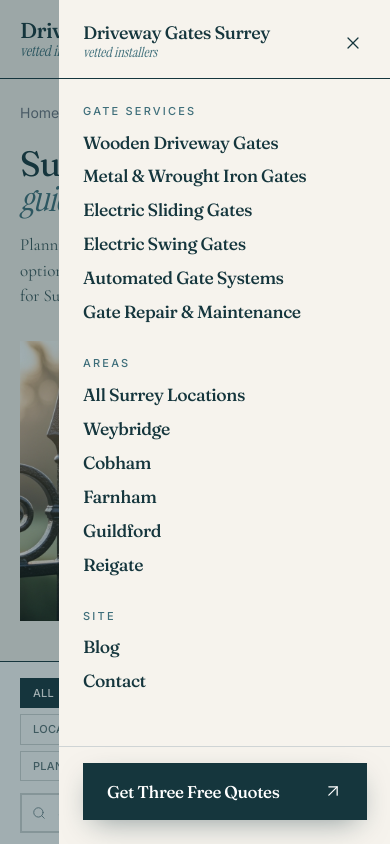
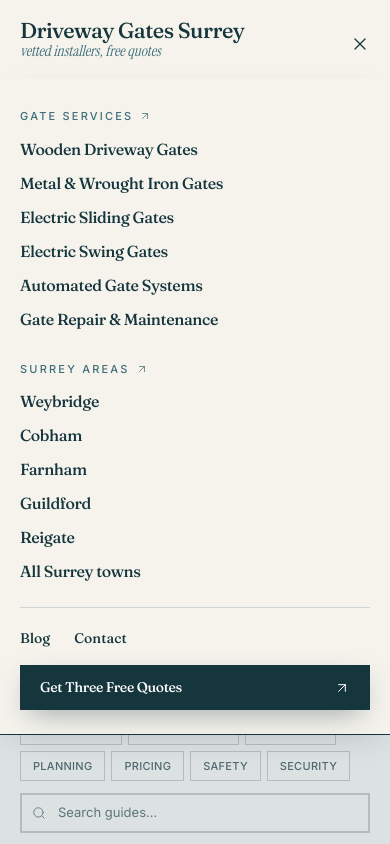
Before and after one commit to nahadgur/drivewaygatessurrey, a Next.js app: page /blog in a window 390 px wide. Both pictures are taken after a click on the button "Open menu". Shown: the top 844 px of the page. Built offline with nearby package versions, Linux system fonts and the light colour scheme.

Commit message:
Add files via upload

```diff
--- a/app/globals.css
+++ b/app/globals.css
@@ -175,3 +175,20 @@ a:focus-visible {
   from { opacity: 1; transform: scale(1) translateY(0); }
   to   { opacity: 0; transform: scale(0.9) translateY(20px); }
 }
+
+/* =========================================================
+   MENU DROPDOWN — gentler, purpose-built for the header
+   slide-down panel. Pure translateY + opacity so there's no
+   scale-fighting with fixed positioning.
+   ========================================================= */
+.menu-slide-down { animation: menu-slide-down 0.28s cubic-bezier(0.16, 1, 0.3, 1) forwards; }
+.menu-backdrop-in { animation: menu-backdrop-in 0.28s ease-out forwards; }
+
+@keyframes menu-slide-down {
+  from { opacity: 0; transform: translateY(-12px); }
+  to   { opacity: 1; transform: translateY(0); }
+}
+@keyframes menu-backdrop-in {
+  from { opacity: 0; }
+  to   { opacity: 1; }
+}
--- a/components/Header.tsx
+++ b/components/Header.tsx
@@ -9,9 +9,10 @@ interface HeaderProps {
   onOpenModal?: () => void;
 }
 
-const NAV_SECTIONS: { title: string; links: { label: string; href: string }[] }[] = [
+const NAV_SECTIONS: { title: string; titleHref?: string; links: { label: string; href: string }[] }[] = [
   {
     title: 'Gate Services',
+    titleHref: '/services/',
     links: [
       { label: 'Wooden Driveway Gates', href: '/services/wooden-driveway-gates/' },
       { label: 'Metal & Wrought Iron Gates', href: '/services/metal-driveway-gates/' },
@@ -22,21 +23,15 @@ const NAV_SECTIONS: { title: string; links: { label: string; href: string }[] }[
     ],
   },
   {
-    title: 'Areas',
+    title: 'Surrey Areas',
+    titleHref: '/location/',
     links: [
-      { label: 'All Surrey Locations', href: '/location/' },
       { label: 'Weybridge', href: '/location/weybridge/' },
       { label: 'Cobham', href: '/location/cobham/' },
       { label: 'Farnham', href: '/location/farnham/' },
       { label: 'Guildford', href: '/location/guildford/' },
       { label: 'Reigate', href: '/location/reigate/' },
-    ],
-  },
-  {
-    title: 'Site',
-    links: [
-      { label: 'Blog', href: '/blog/' },
-      { label: 'Contact', href: '/contact/' },
+      { label: 'All Surrey towns', href: '/location/' },
     ],
   },
 ];
@@ -91,60 +86,67 @@ export function Header({ onOpenModal }: HeaderProps) {
           </button>
         </nav>
 
-        {/* Mobile/tablet hamburger — hidden on lg+ */}
+        {/* Mobile/tablet menu toggle — hidden on lg+ */}
         <button
-          onClick={() => setMenuOpen(true)}
-          aria-label="Open menu"
+          onClick={() => setMenuOpen(!menuOpen)}
+          aria-label={menuOpen ? 'Close menu' : 'Open menu'}
           aria-expanded={menuOpen}
           className="lg:hidden mb-1 p-1 -mr-1 focus-visible:outline-none focus-visible:ring-2 focus-visible:ring-teal-brand"
         >
+          {menuOpen ? (
+            <X className="w-5 h-5" strokeWidth={1.5} />
+          ) : (
             <Menu className="w-5 h-5" strokeWidth={1.5} />
+          )}
         </button>
       </div>
 
-      {/* SLIDE-IN MENU PANEL */}
+      {/* SLIDE-DOWN MENU — attaches below the header, not a full-viewport modal */}
       {menuOpen && (
         <>
+          {/* Subtle backdrop — lighter than modal, doesn't fully darken */}
           <button
             aria-label="Close menu"
-            className="fixed inset-0 bg-teal-ink/40 z-40 animate-backdrop-in"
+            tabIndex={-1}
+            className="fixed inset-0 top-[88px] bg-teal-ink/15 z-40 menu-backdrop-in lg:hidden"
             onClick={() => setMenuOpen(false)}
           />
+
+          {/* The panel itself */}
           <div
             ref={panelRef}
-            className="fixed top-0 right-0 h-full w-[85%] max-w-md bg-paper z-50 flex flex-col modal-in"
+            className="absolute left-0 right-0 top-full bg-paper border-b border-teal-ink z-50 menu-slide-down lg:hidden shadow-[0_10px_30px_-10px_rgba(21,54,61,0.15)]"
             role="dialog"
             aria-modal="true"
+            aria-label="Navigation menu"
           >
-            <div className="flex items-center justify-between px-6 pt-6 pb-4 border-b border-teal-ink">
-              <div>
-                <div className="font-display text-lg leading-none tracking-tight text-teal-ink" style={{ fontWeight: 500 }}>
-                  Driveway Gates Surrey
-                </div>
-                <div className="font-editorial italic text-sm text-teal-brand">vetted installers</div>
-              </div>
-              <button
+            <nav className="editorial-container-wide py-6 md:py-8">
+              {/* Two-column layout on wider phones / tablets */}
+              <div className="grid grid-cols-1 md:grid-cols-2 gap-y-6 md:gap-y-0 md:gap-x-10">
+                {NAV_SECTIONS.map((section) => (
+                  <div key={section.title}>
+                    {/* Section header — itself a link to the hub page */}
+                    {section.titleHref ? (
+                      <Link
+                        href={section.titleHref}
                         onClick={() => setMenuOpen(false)}
-                aria-label="Close menu"
-                className="p-1 focus-visible:outline-none focus-visible:ring-2 focus-visible:ring-teal-brand"
+                        className="text-[11px] tracking-[0.2em] uppercase text-teal-brand font-medium mb-3 inline-flex items-center gap-1.5 hover:text-teal-ink transition-colors"
                       >
-                <X className="w-5 h-5" strokeWidth={1.5} />
-              </button>
-            </div>
-
-            <nav className="flex-1 overflow-y-auto px-6 py-6">
-              {NAV_SECTIONS.map((section) => (
-                <div key={section.title} className="mb-8 last:mb-0">
+                        {section.title}
+                        <ArrowUpRight className="w-3 h-3" strokeWidth={1.5} />
+                      </Link>
+                    ) : (
                       <div className="text-[11px] tracking-[0.2em] uppercase text-teal-brand font-medium mb-3">
                         {section.title}
                       </div>
-                  <ul className="space-y-3">
+                    )}
+                    <ul className="space-y-2.5">
                       {section.links.map((link) => (
                         <li key={link.href}>
                           <Link
                             href={link.href}
                             onClick={() => setMenuOpen(false)}
-                          className="font-display text-[1.1rem] leading-tight tracking-tight text-teal-ink hover:text-teal-brand transition-colors flex items-center gap-2"
+                            className="font-display text-[1rem] md:text-[1.05rem] leading-tight tracking-tight text-teal-ink hover:text-teal-brand transition-colors"
                             style={{ fontWeight: 500 }}
                           >
                             {link.label}
@@ -154,17 +156,37 @@ export function Header({ onOpenModal }: HeaderProps) {
                     </ul>
                   </div>
                 ))}
-            </nav>
+              </div>
 
-            <div className="px-6 pt-4 pb-6 border-t border-teal-line">
+              {/* Compact footer row — Blog, Contact, CTA */}
+              <div className="mt-6 pt-5 border-t border-teal-line flex flex-col sm:flex-row gap-4 sm:items-center sm:justify-between">
+                <div className="flex gap-6">
+                  <Link
+                    href="/blog/"
+                    onClick={() => setMenuOpen(false)}
+                    className="font-display text-[14px] text-teal-ink hover:text-teal-brand transition-colors"
+                    style={{ fontWeight: 500 }}
+                  >
+                    Blog
+                  </Link>
+                  <Link
+                    href="/contact/"
+                    onClick={() => setMenuOpen(false)}
+                    className="font-display text-[14px] text-teal-ink hover:text-teal-brand transition-colors"
+                    style={{ fontWeight: 500 }}
+                  >
+                    Contact
+                  </Link>
+                </div>
                 <button
                   onClick={() => { setMenuOpen(false); onOpenModal?.(); }}
-                className="btn-primary w-full justify-between"
+                  className="btn-primary !py-3 !px-5 !text-[14px] justify-between"
                 >
                   <span>Get Three Free Quotes</span>
-                <ArrowUpRight className="w-5 h-5" strokeWidth={1.5} />
+                  <ArrowUpRight className="w-4 h-4" strokeWidth={1.5} />
                 </button>
               </div>
+            </nav>
           </div>
         </>
       )}
```
Lines whose indentation alone changed are shown as unchanged.
